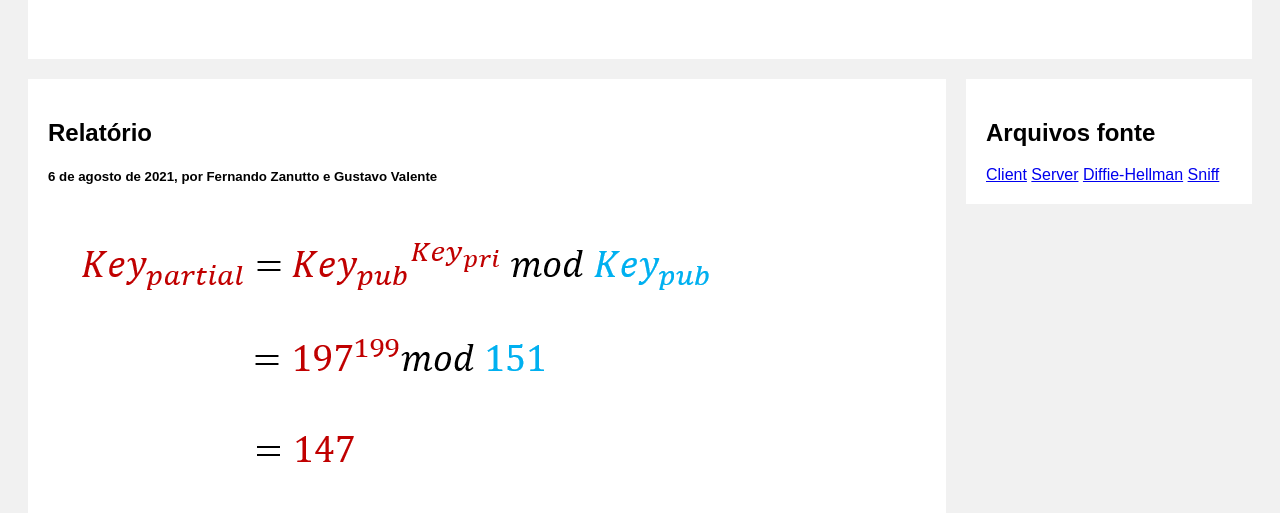
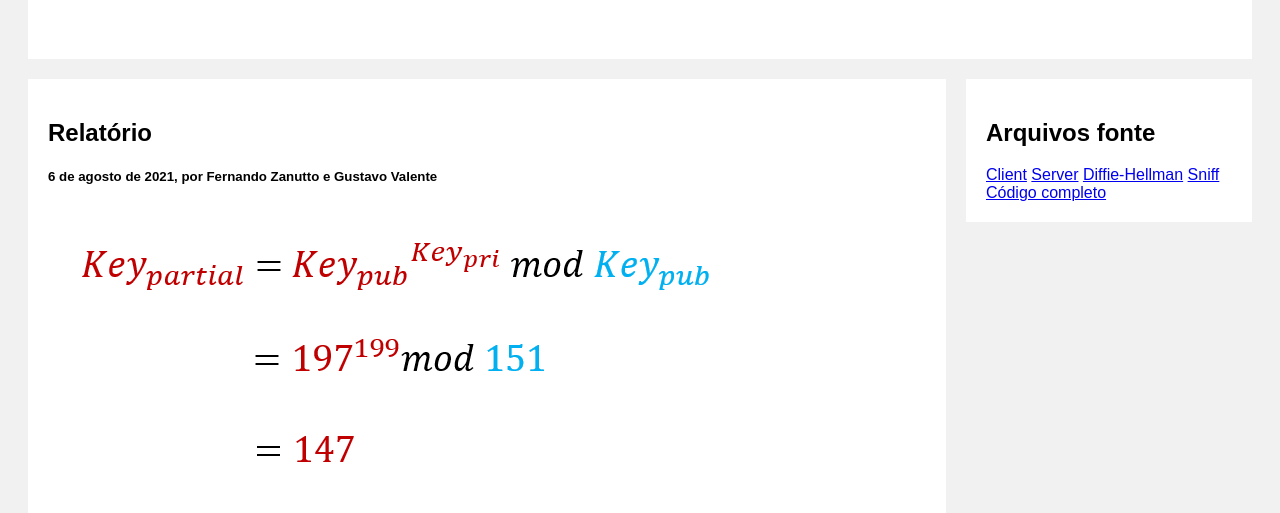
Before and after one commit to nandozanutto/nandozanutto.github.io, a plain HTML site: page index.html in a window 1280 px wide. Shown: the part 267-780 px from the top of the page. Drawn offline with Linux system fonts and the light colour scheme.

Commit message:
Update index.html

```diff
--- a/index.html
+++ b/index.html
@@ -100,6 +100,7 @@
       <a href="./codigosFonte/server.py.txt">Server</a>
       <a href="./codigosFonte/DH.py.txt">Diffie-Hellman</a>
       <a href="./codigosFonte/sniff.py.txt">Sniff</a>
+      <a href="https://github.com/nandozanutto/SecureCommunication">Código completo</a>
 
 
     </div>
```
